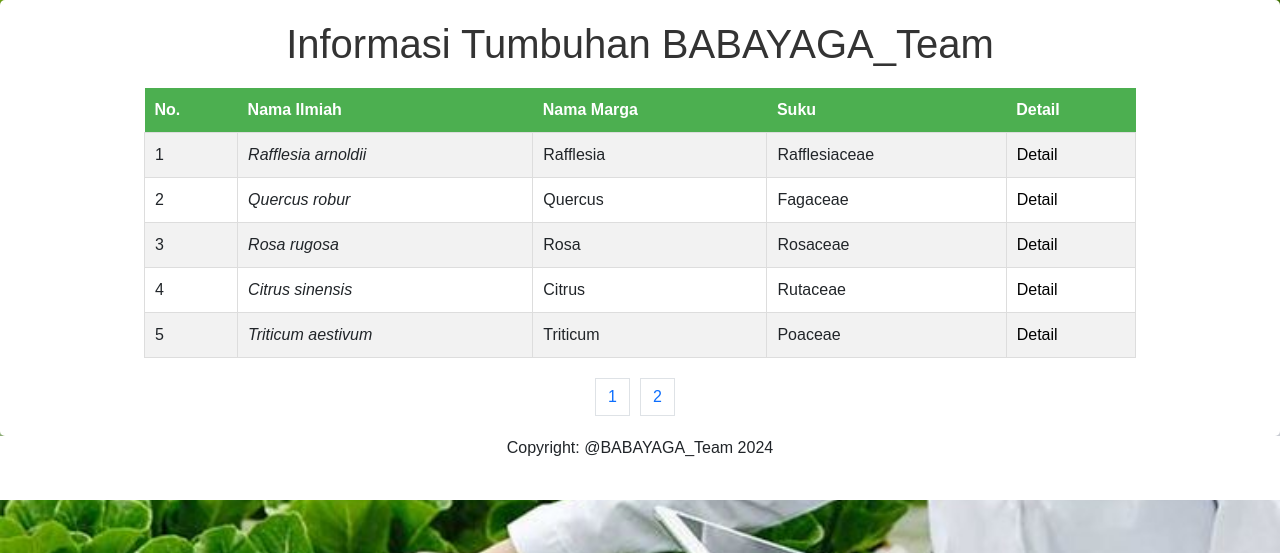
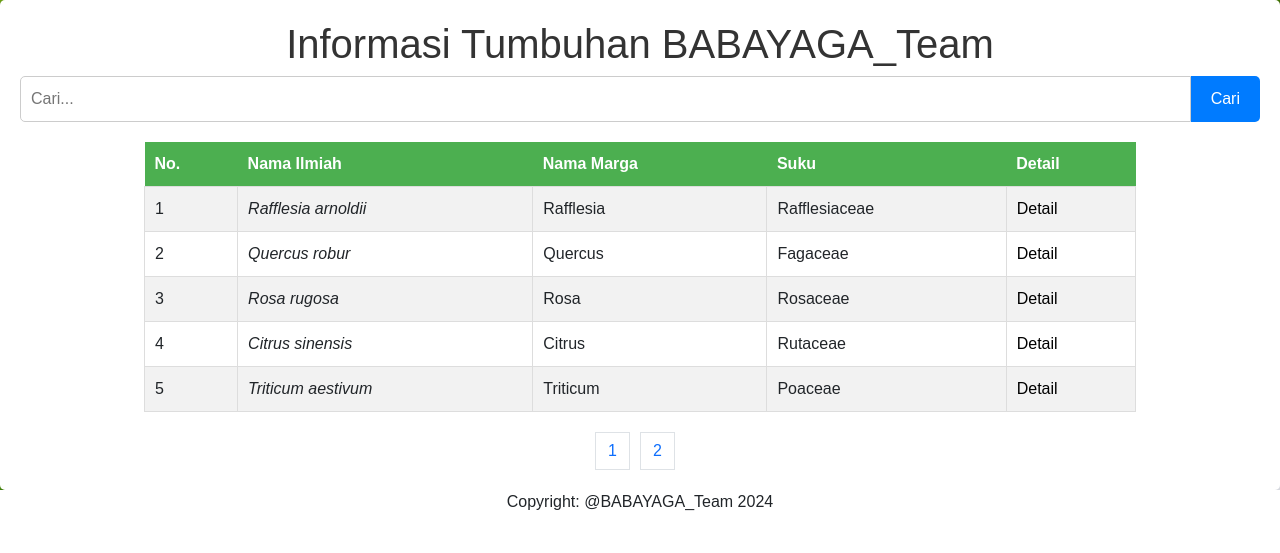
Before and after one commit to AldiAlfatih/Project_Web_Gemastik, a PHP site: page /manajementanaman.html in a window 1280 px wide. Shown: the part 76-629 px from the top of the page. Run offline with PHP 8.4, Linux system fonts and the light colour scheme; some libraries are stand-ins or nearby versions.

Commit message:
tambahkan tampilan searching

```diff
--- a/CSSdetailtanaman.css
+++ b/CSSdetailtanaman.css
@@ -71,3 +71,8 @@
     max-width: 100%; /* Membuat gambar tidak melebihi lebar kontainer */
     height: auto; /* Mengatur tinggi gambar agar proporsi aspeknya tetap terjaga */
 }
+
+.copyright {
+    margin-top: auto;
+    text-align: center;
+  }
--- a/detail_tanaman.html
+++ b/detail_tanaman.html
@@ -33,6 +33,11 @@
             <h2>Penyakit yang biasanya dialami</h2>
         </div>
     </div>
+    <footer>
+        <p class="copyright">
+          Copyright: @BABAYAGA_Team 2024
+        </p>
+      </footer>
 
 </body>
 </html>
--- a/manajementanaman.html
+++ b/manajementanaman.html
@@ -99,6 +99,10 @@
     <div>
       <div class="tabeel">
         <h1>Informasi Tumbuhan BABAYAGA_Team</h1>
+        <div class="search-container">
+          <input type="text" placeholder="Cari..." class="search-input">
+          <button type="submit" class="search-button">Cari</button>
+        </div>
         <table class="page-table" data-page="1">
         <thead>
             <tr>
--- a/manajementanamanCSS.css
+++ b/manajementanamanCSS.css
@@ -74,3 +74,35 @@
     display: inline-block; /* Membuat tautan menjadi blok inline */
     margin-right: 10px; /* Memberi jarak antara tautan */
 }
+
+
+/* Style untuk container menu pencarian */
+.search-container {
+    display: flex;
+    justify-content: center;
+    margin-bottom: 20px;
+  }
+
+  /* Style untuk input pencarian */
+  .search-input {
+    flex: 1; /* Agar input memenuhi sisa ruang dalam container */
+    padding: 10px;
+    border: 1px solid #ccc;
+    border-radius: 5px 0 0 5px; /* Melengkungkan sudut kiri input */
+    font-size: 16px;
+  }
+
+  /* Style untuk tombol pencarian */
+  .search-button {
+    padding: 10px 20px;
+    background-color: #007bff; /* Warna latar belakang tombol */
+    color: white; /* Warna teks */
+    border: none;
+    border-radius: 0 5px 5px 0; /* Melengkungkan sudut kanan tombol */
+    cursor: pointer;
+  }
+
+  /* Hover effect saat kursor diarahkan ke tombol pencarian */
+  .search-button:hover {
+    background-color: #0056b3; /* Warna latar belakang tombol saat dihover */
+  }
```
